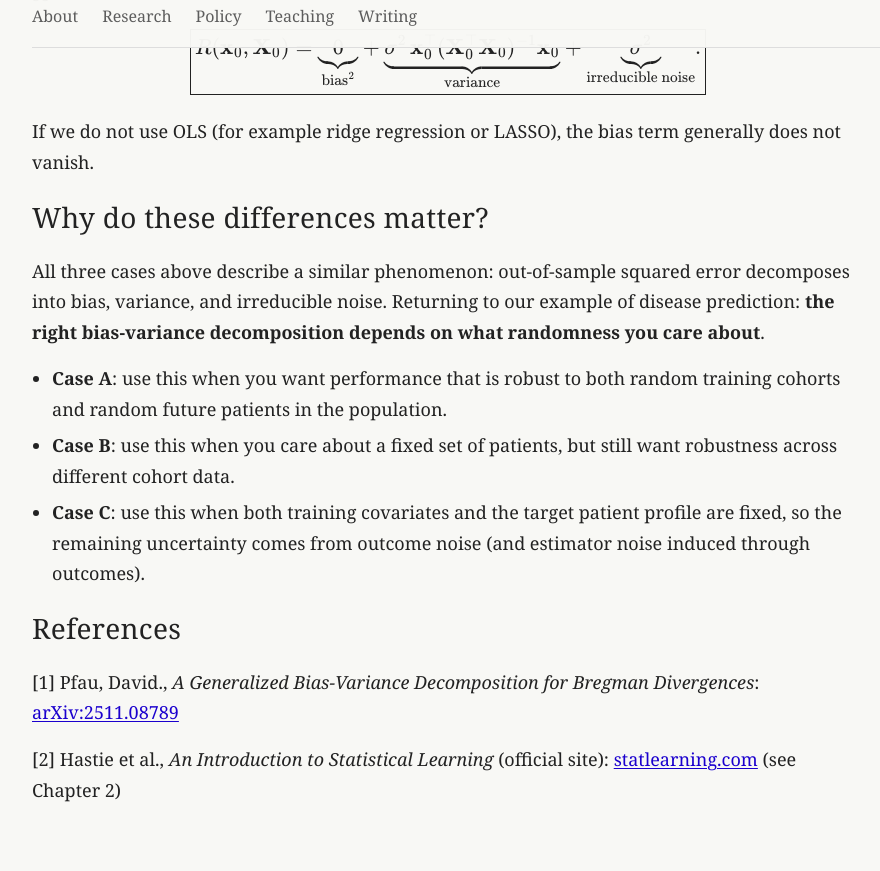
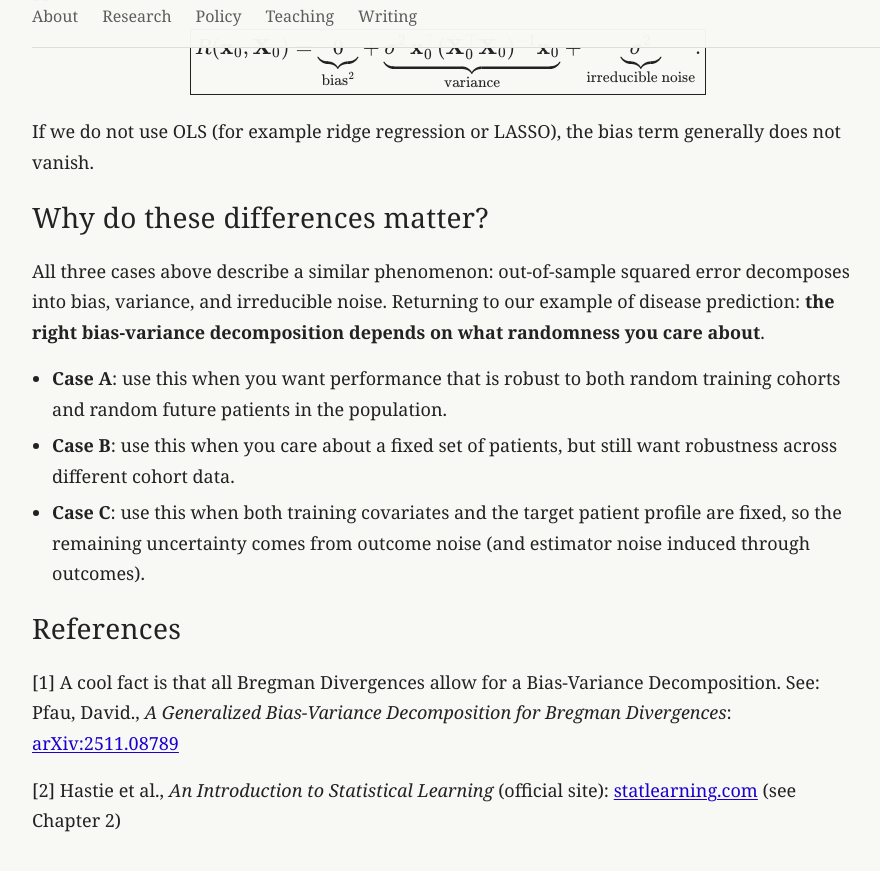
Before and after one commit to fholstege/fholstege.github.io, a Jekyll site: the page built from _writing/bias-variance.md, in a window 1280 px wide and 900 px high, scrolled down 4329 px. Shown: the top 871 px of the window, without its empty margins (138-1018 px from the left). Built offline with Jekyll 4.4.1, drawn with Linux system fonts in a browser that asks for light colours.

Commit message:
reference update

```diff
--- a/_writing/bias-variance.md
+++ b/_writing/bias-variance.md
@@ -226,7 +226,7 @@ All three cases above describe a similar phenomenon: out-of-sample squared error
 
 ## References
 
-<a id="ref-1"></a>[1] Pfau, David., *A Generalized Bias-Variance Decomposition for
+<a id="ref-1"></a>[1] A cool fact is that all Bregman Divergences allow for a Bias-Variance Decomposition. See: Pfau, David., *A Generalized Bias-Variance Decomposition for
 Bregman Divergences*: [arXiv:2511.08789](https://arxiv.org/pdf/2511.08789)
 
 <a id="ref-2"></a>[2] Hastie et al., *An Introduction to Statistical Learning* (official site): [statlearning.com](https://www.statlearning.com/) (see Chapter 2)
```
